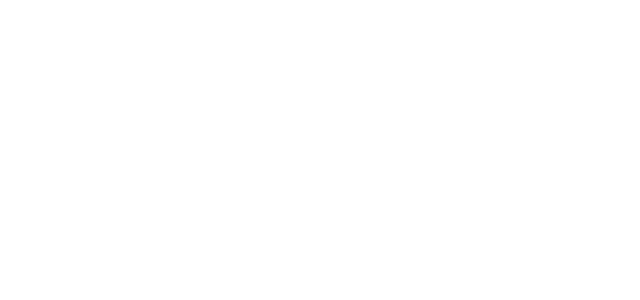
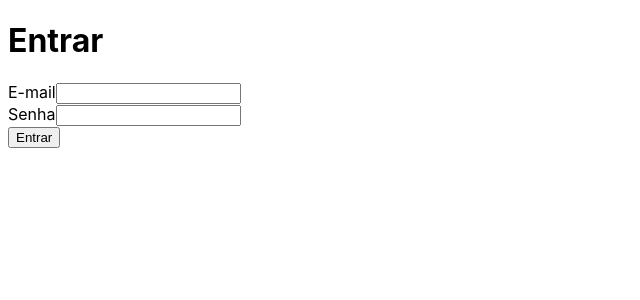
Before and after one commit to 0064558/finance-manager, an Angular app in the folder finance-manager-web/: page /login in a window 1280 px wide. Shown: the top 300 px of the page, without its empty margins (0-640 px from the left). Built offline with nearby package versions, Linux system fonts and the light colour scheme.

Commit message:
feat: implement login form with validation and submission handling

```diff
--- a/finance-manager-web/src/app/app.html
+++ b/finance-manager-web/src/app/app.html
@@ -1 +1 @@
-</router-outlet />
+<router-outlet />
--- a/finance-manager-web/src/app/pages/login/login.html
+++ b/finance-manager-web/src/app/pages/login/login.html
@@ -1 +1,42 @@
-<p>login works!</p>
+<main>
+  <h1>Entrar</h1>
+
+  <form [formGroup]="loginForm" (ngSubmit)="submit()">
+    <div>
+      <label for="email">E-mail</label>
+      <input
+        id="email"
+        type="email"
+        formControlName="email"
+        autocomplete="username"
+      />
+
+      @if (loginForm.controls.email.touched &&
+           loginForm.controls.email.hasError('required')) {
+        <p>O e-mail é obrigatório.</p>
+      }
+
+      @if (loginForm.controls.email.touched &&
+           loginForm.controls.email.hasError('email')) {
+        <p>Informe um e-mail válido.</p>
+      }
+    </div>
+
+    <div>
+      <label for="password">Senha</label>
+      <input
+        id="password"
+        type="password"
+        formControlName="password"
+        autocomplete="current-password"
+      />
+
+      @if (loginForm.controls.password.touched &&
+           loginForm.controls.password.hasError('required')) {
+        <p>A senha é obrigatória.</p>
+      }
+    </div>
+
+    <button type="submit">Entrar</button>
+  </form>
+</main>
--- a/finance-manager-web/src/app/pages/login/login.ts
+++ b/finance-manager-web/src/app/pages/login/login.ts
@@ -1,9 +1,42 @@
-import { Component } from '@angular/core';
+import { Component, inject } from '@angular/core';
+import { FormBuilder, ReactiveFormsModule, Validators } from '@angular/forms';
 
 @Component({
-  imports: [],
+  imports: [ReactiveFormsModule],
   selector: 'app-login',
   styleUrl: './login.css',
   templateUrl: './login.html',
 })
-export class Login {}
+export class Login {
+  // Injeta o FormBuilder para criar o formulário de login
+  private readonly formBuilder = inject(FormBuilder);
+
+  // Cria o formulário de login com validação para os campos de email e senha
+  protected readonly loginForm = this.formBuilder.nonNullable.group({
+    email: [
+      '',
+      [
+        Validators.required,
+        Validators.email,
+        Validators.maxLength(254),
+      ],
+    ],
+    password: [
+      '',
+      [
+        Validators.required,
+        Validators.maxLength(72),
+      ],
+    ],
+  });
+
+  // Método chamado quando o formulário é enviado
+  protected submit(): void {
+    // Verifica se o formulário é inválido e marca todos os campos como tocados para exibir mensagens de erro
+    if (this.loginForm.invalid) {
+      this.loginForm.markAllAsTouched();
+      return;
+    }
+    console.log(this.loginForm.getRawValue());
+  }
+}
```
